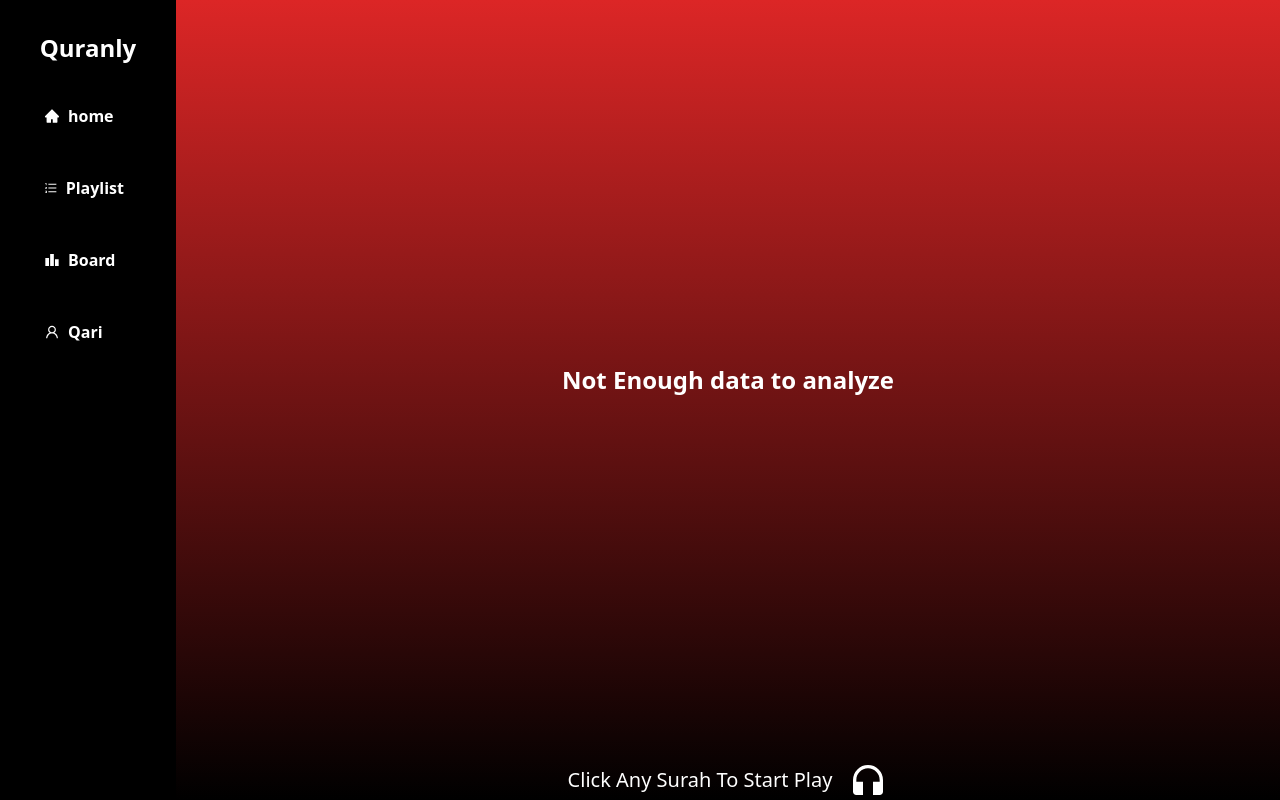
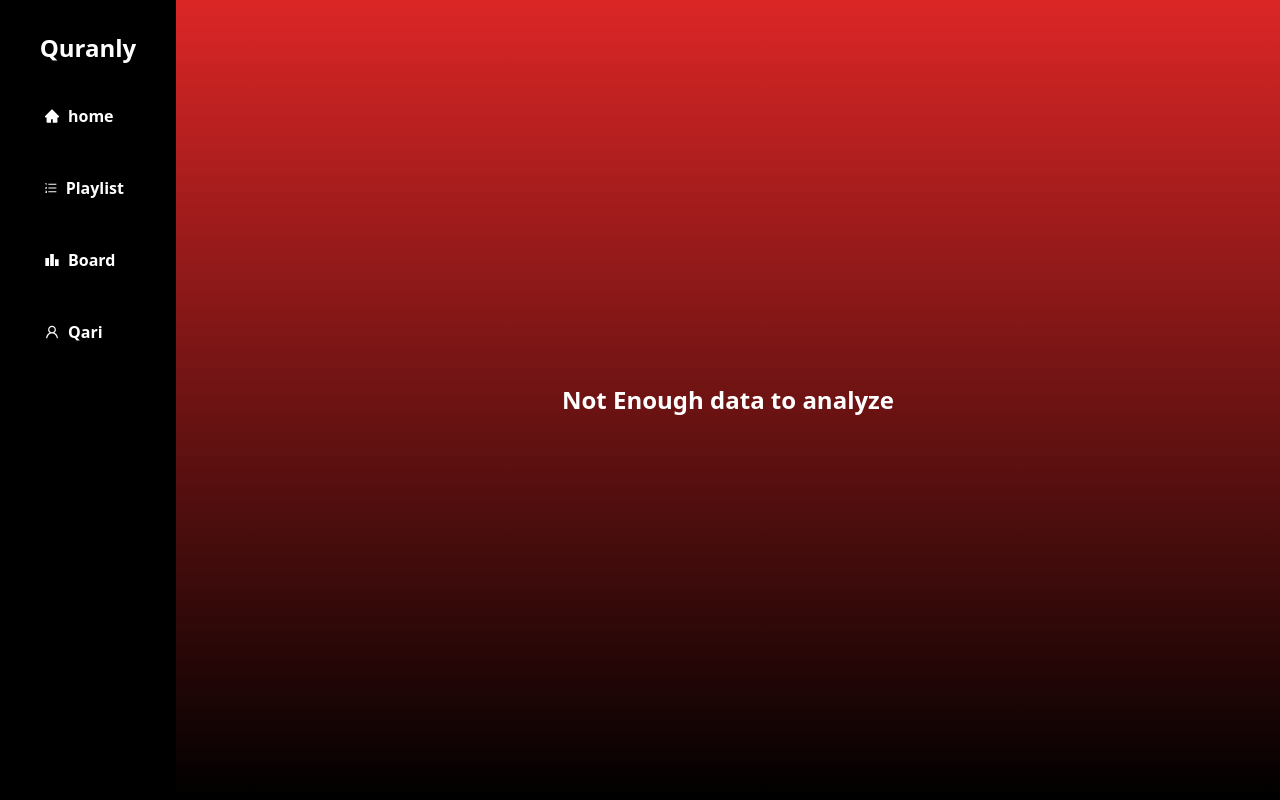
Before and after one commit to eyadevv/qurany, a Next.js app: page /app/board in a window 1280 px wide. Built offline with nearby package versions, Linux system fonts and the light colour scheme.

Commit message:
fix player

```diff
--- a/Components/Surahstable.jsx
+++ b/Components/Surahstable.jsx
@@ -8,7 +8,7 @@ const Surahstable = ({ surahs }) => {
   }, [])
 
   return (
-    <div className="w-full h-[80vh] bg-black flex-shrink ">
+    <div className="w-full max-h-[70vh] flex-shrink overflow-scroll">
       <Table
         sx={{
           color: "white",
--- a/Layout/Layout.jsx
+++ b/Layout/Layout.jsx
@@ -3,7 +3,7 @@ import Player from "../Components/Player"
 import { PlayerProvider } from "../context/PlayerContext"
 import { useState } from "react"
 const Layout = ({ children }) => {
-  const [showplayer, setshowplayer] = useState(true)
+  const [showplayer, setshowplayer] = useState(false)
   return (
     <PlayerProvider>
       <main className="w-screen h-screen justify-between flex flex-row phone:flex-col ">
```
